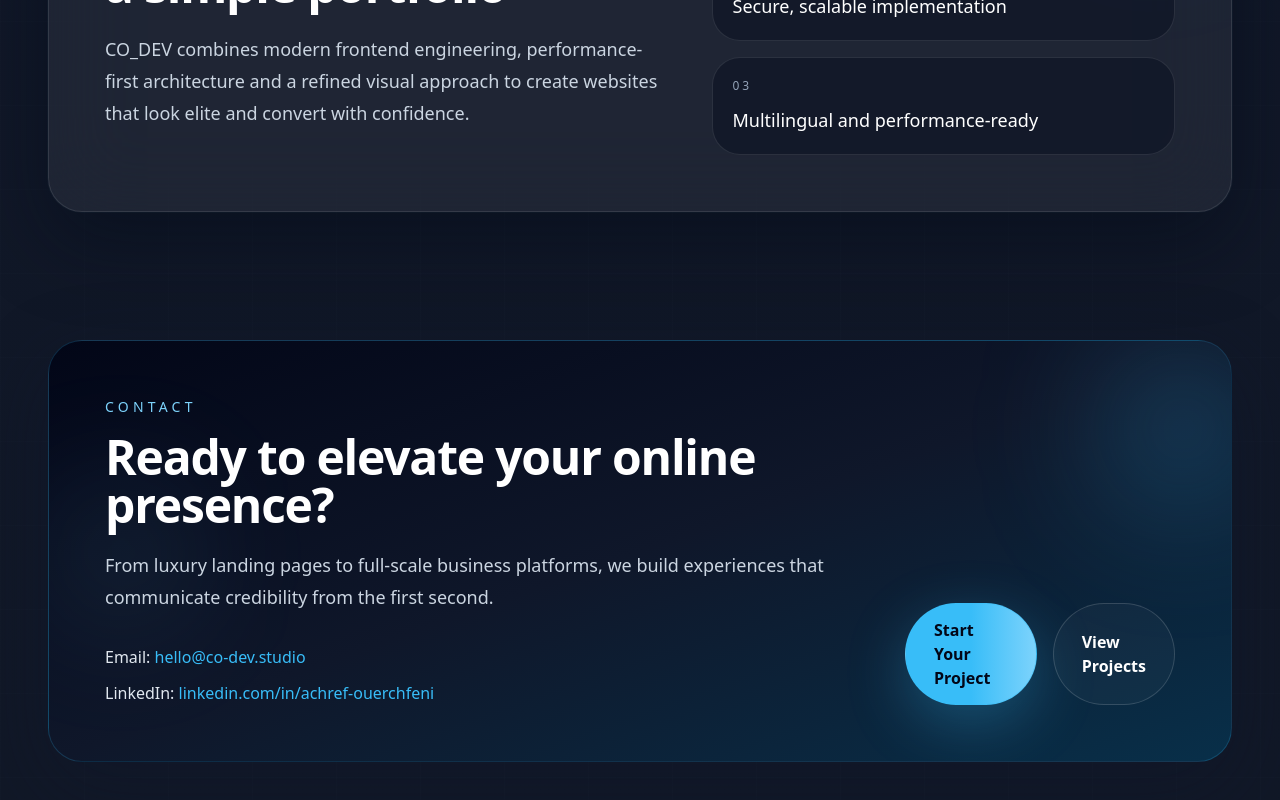
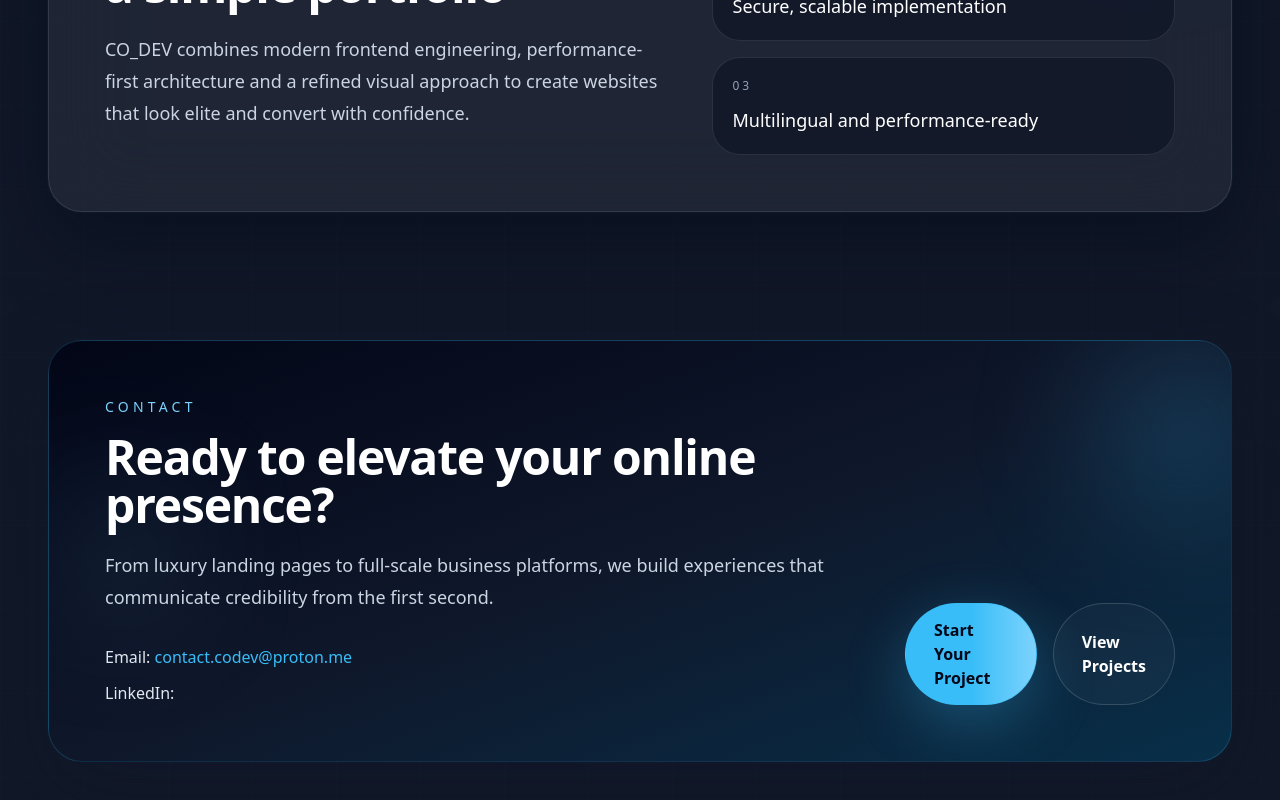
Before and after one commit to Achrefza/co_dev, a Next.js app: page / in a window 1280 px wide. Shown: the part 3507-4307 px from the top of the page. Built offline with nearby package versions, Linux system fonts and the light colour scheme.

Commit message:
Update HomePage.tsx

```diff
--- a/components/HomePage.tsx
+++ b/components/HomePage.tsx
@@ -315,7 +315,7 @@ export function HomePage() {
                   <p>
                     Email:{' '}
                     <a href="mailto:hello@co-dev.studio" className="text-primary transition hover:text-accent">
-                      hello@co-dev.studio
+                      contact.codev@proton.me
                     </a>
                   </p>
                   <p>
@@ -326,7 +326,7 @@ export function HomePage() {
                       rel="noreferrer"
                       className="text-primary transition hover:text-accent"
                     >
-                      linkedin.com/in/achref-ouerchfeni
+
                     </a>
                   </p>
                 </div>
```
